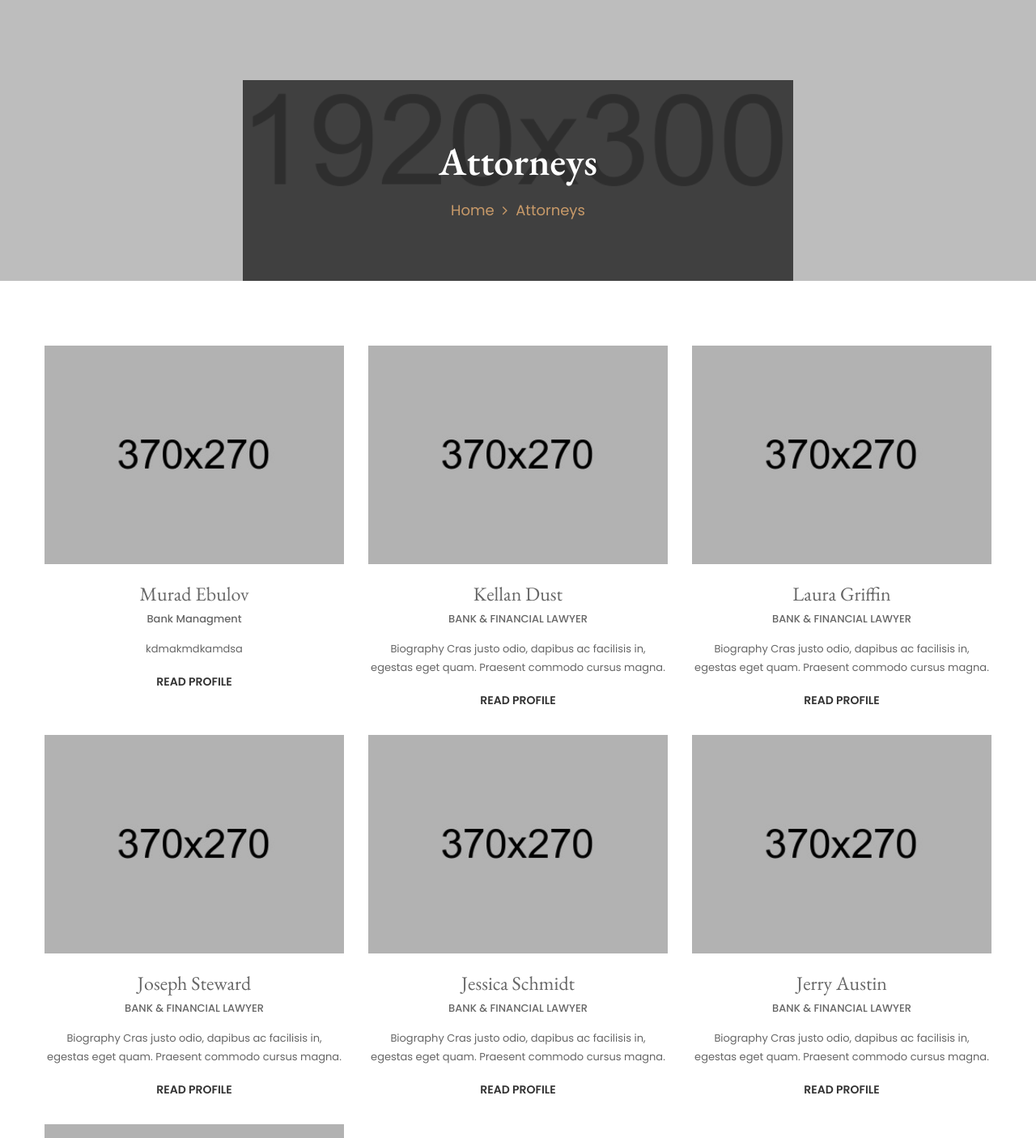
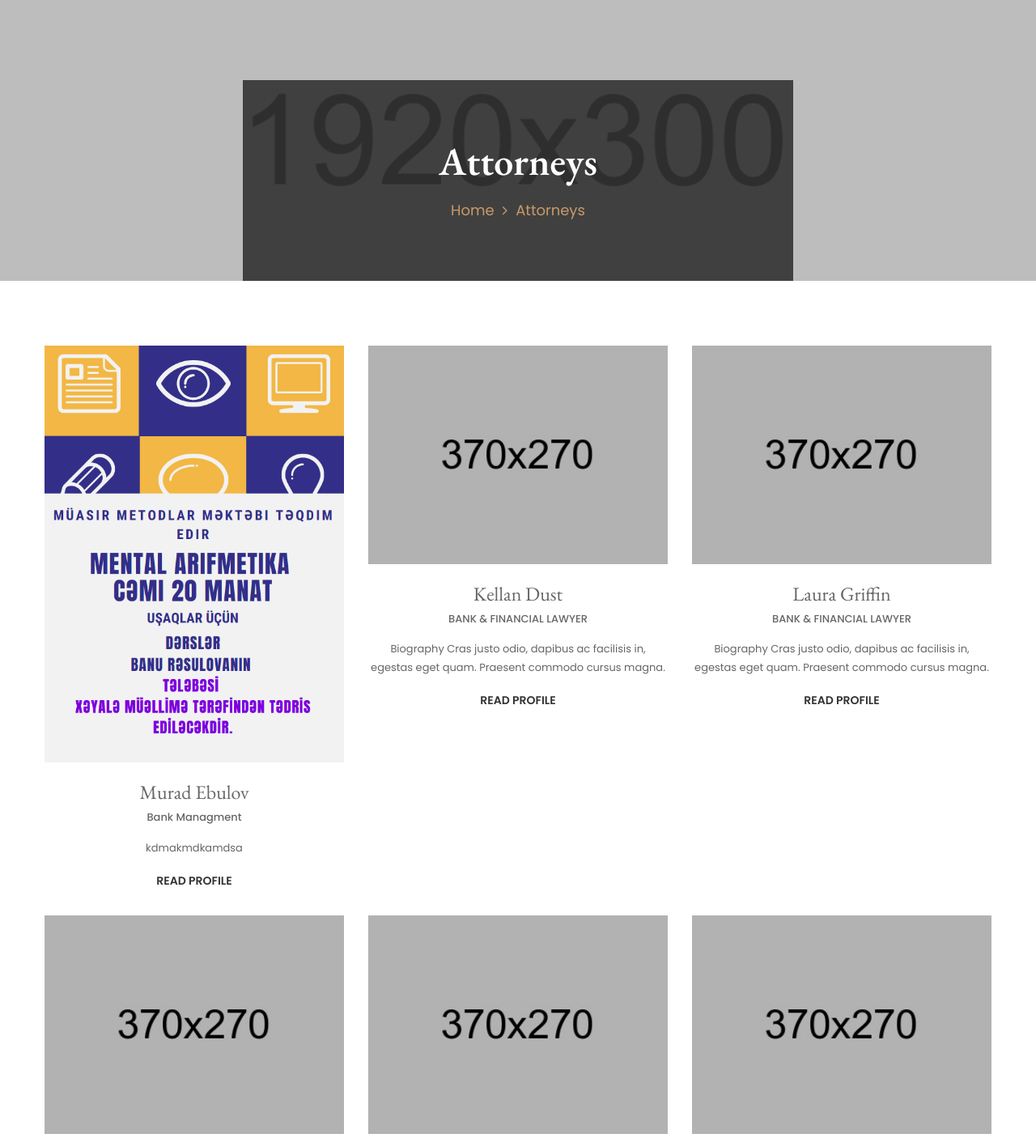
Before and after one commit to murad48oguz/PragmatechPythonProject, a Django app: page /attorneys/ in a window 1280 px wide. Shown: the part 251-1657 px from the top of the page at 81% size. Run offline with Django 3.2, Linux system fonts and the light colour scheme; data comes from the database, SQL or seed files in the repository; parts of the project's set-up code (start-up, migrations or seed data) failed here and were passed over; some libraries are stand-ins or nearby versions; some web fonts are replaced.

Commit message:
ImageProblemSolved

```diff
--- a/projectgeneral/templates/attorneys.html
+++ b/projectgeneral/templates/attorneys.html
@@ -274,7 +274,7 @@
 
                                 <div class="col-lg-4 col-sm-6 col-12 mb-30">
                                     <div class="team text-center">
-                                        <a href="http://localhost:8000/singleattorney" class="team-image"><img src="{% static 'assets/images/team/team-1.jpg' %}" alt=""></a>
+                                        <a href="http://localhost:8000/singleattorney" class="team-image"><img src="/media/DERS.png" alt=""></a>
                                         <div class="team-content">
                                             <h3 class="name">{{attorney.name}} {{attorney.surname}}</h3>
                                             <span class="title">{{attorney.absolutejob}}</span>
--- a/projectgeneral/templates/single-attorney.html
+++ b/projectgeneral/templates/single-attorney.html
@@ -272,7 +272,7 @@
 
                 <!--Team Image Start-->
                 <div class="single-team-image col-lg-6 col-12">
-                    <img src="assets/images/team/single-team-1.jpg" alt="">
+                    <img src="/media/DERS.png" alt="">
                 </div>
                 <!--Team Image End-->
 
```
